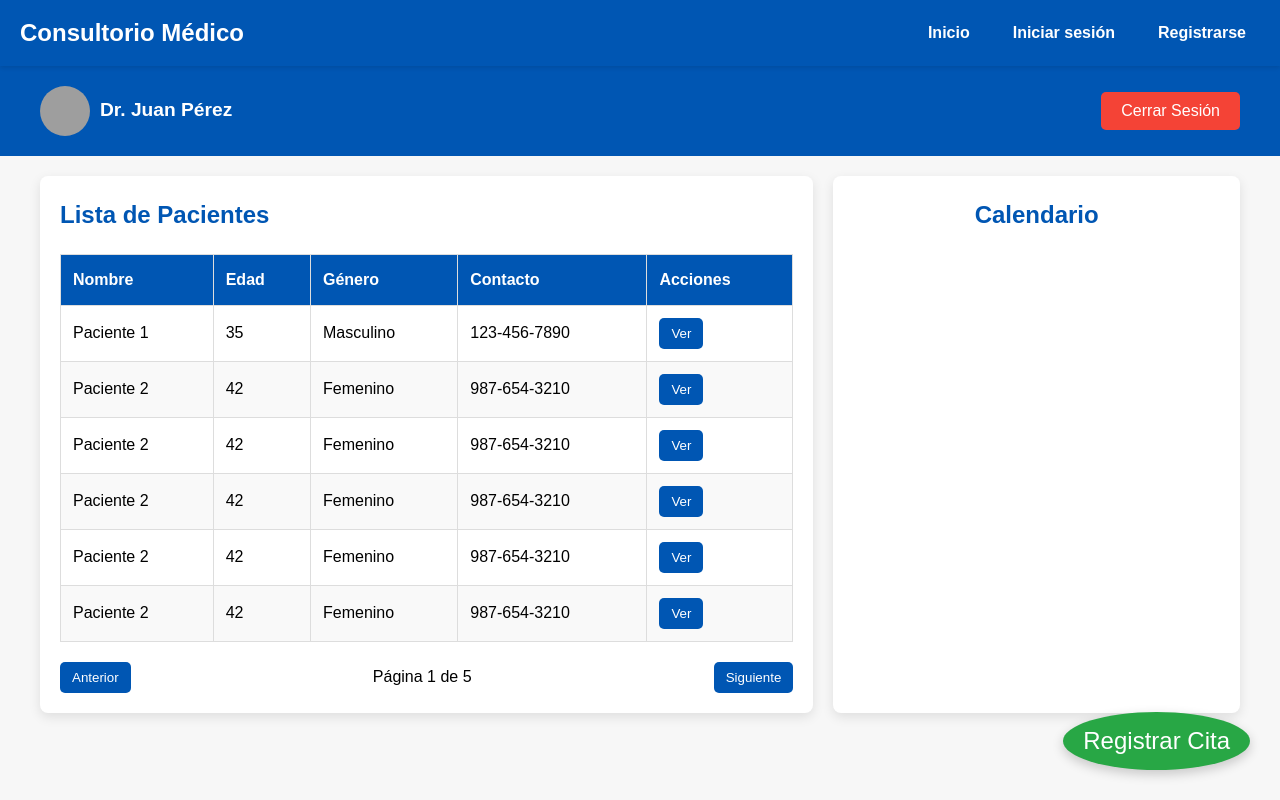
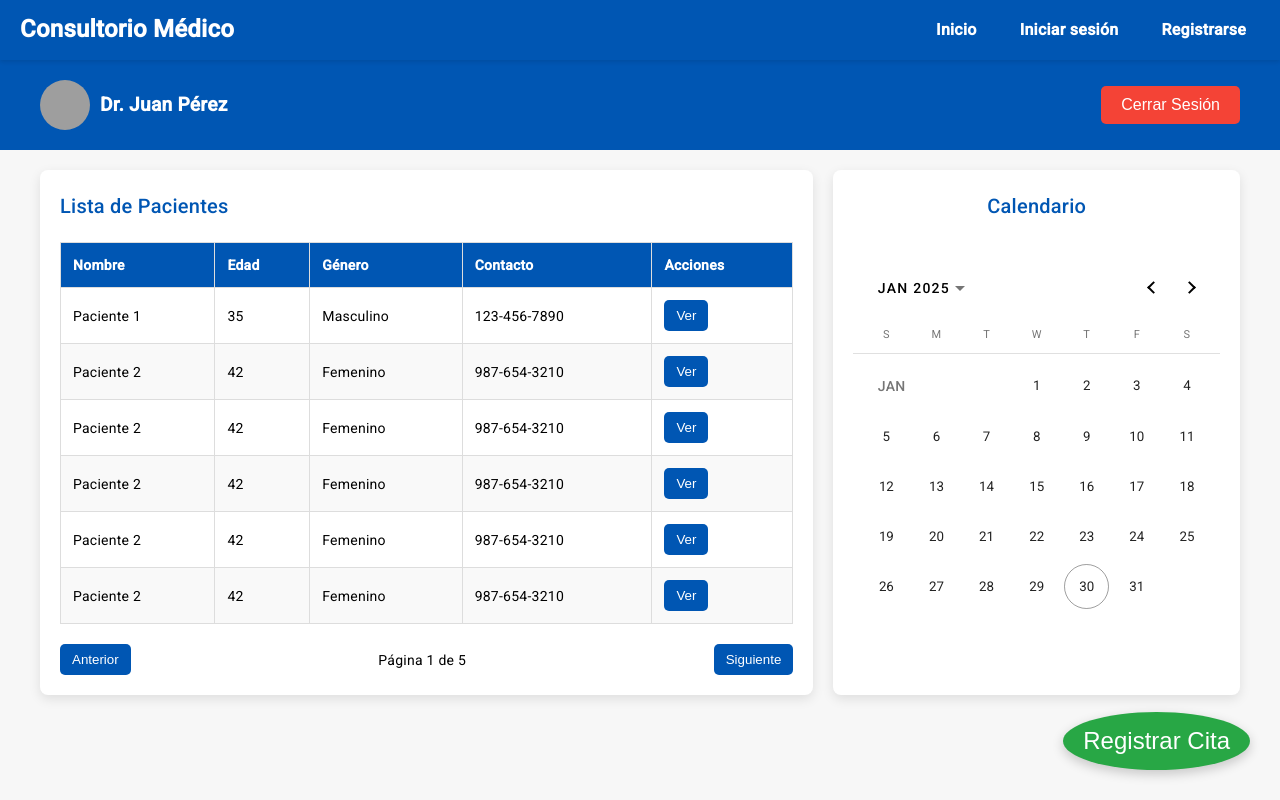
Before and after one commit to JeffersonDaviid/Citas-medicas, an Angular app: page /perfil in a window 1280 px wide. Shown: the top 800 px of the page. Built offline with nearby package versions, Linux system fonts and the light colour scheme; grey boxes are pictures that could not be loaded.

Commit message:
Calendario agredgado
Se incorporo una librería calendario, se implemento el calendario en el perfil del doctor, de igual manera coloque metodos en el ts y en back para la consulta por fecha especifica.

```diff
--- a/angular.json
+++ b/angular.json
@@ -25,6 +25,7 @@
               "src/assets"
             ],
             "styles": [
+              "@angular/material/prebuilt-themes/indigo-pink.css",
               "src/styles.css"
             ],
             "scripts": []
@@ -87,6 +88,7 @@
               "src/assets"
             ],
             "styles": [
+              "@angular/material/prebuilt-themes/indigo-pink.css",
               "src/styles.css"
             ],
             "scripts": []
--- a/package.json
+++ b/package.json
@@ -11,10 +11,12 @@
   "private": true,
   "dependencies": {
     "@angular/animations": "^16.2.0",
+    "@angular/cdk": "^16.2.14",
     "@angular/common": "^16.2.0",
     "@angular/compiler": "^16.2.0",
     "@angular/core": "^16.2.0",
     "@angular/forms": "^16.2.0",
+    "@angular/material": "^16.2.14",
     "@angular/platform-browser": "^16.2.0",
     "@angular/platform-browser-dynamic": "^16.2.0",
     "@angular/router": "^16.2.0",
--- a/src/app/components/dashboard-perfil/dashboard-perfil.component.css
+++ b/src/app/components/dashboard-perfil/dashboard-perfil.component.css
@@ -119,6 +119,7 @@ button:hover {
 /* Calendario */
 .calendar-section {
   flex: 1;
+  padding: 16px;
   background-color: #fff;
   border-radius: 8px;
   box-shadow: 0 4px 12px rgba(0, 0, 0, 0.1);
@@ -129,6 +130,10 @@ button:hover {
 .calendar-section h2 {
   color: #0056b3;
   margin-bottom: 20px;
+}
+
+mat-calendar {
+  margin: 0 auto;
 }
 
 /* Botón Registrar Cita */
--- a/src/app/components/dashboard-perfil/dashboard-perfil.component.html
+++ b/src/app/components/dashboard-perfil/dashboard-perfil.component.html
@@ -36,19 +36,25 @@
           </tbody>
         </table>
         <div class="pagination">
-          <button (click)="previousPage()" [disabled]="currentPage === 1">Anterior</button>
+          <button (click)="previousPage()" [disabled]="currentPage === 1">
+            Anterior
+          </button>
           <span>Página {{ currentPage }} de {{ totalPages }}</span>
-          <button (click)="nextPage()" [disabled]="currentPage === totalPages">Siguiente</button>
+          <button (click)="nextPage()" [disabled]="currentPage === totalPages">
+            Siguiente
+          </button>
         </div>
       </div>
     </section>
 
     <section class="calendar-section">
       <h2>Calendario</h2>
-      <!-- <mat-calendar (selectedChange)="onDateChange($event)"></mat-calendar> -->
+      <mat-calendar (selectedChange)="onDateChange($event)"></mat-calendar>
     </section>
   </main>
 
   <!-- Botón para registrar citas -->
-  <button class="add-appointment-btn" (click)="addAppointment()">Registrar Cita</button>
+  <button class="add-appointment-btn" (click)="addAppointment()">
+    Registrar Cita
+  </button>
 </div>
--- a/src/app/components/dashboard-perfil/dashboard-perfil.component.ts
+++ b/src/app/components/dashboard-perfil/dashboard-perfil.component.ts
@@ -1,3 +1,4 @@
+import { HttpClient } from '@angular/common/http';
 import { Component, OnInit } from '@angular/core';
 
 @Component({
@@ -54,7 +55,12 @@ export class DashboardPerfilComponent implements OnInit {
   currentPage = 1;
   totalPages = 5;
 
-  constructor() {}
+  // Fecha seleccionada
+  selectedDate: Date | null = null;
+  // Citas cargadas desde el backend
+  appointments: any[] = [];
+
+  constructor(private http: HttpClient) {}
 
   ngOnInit(): void {}
 
@@ -62,10 +68,29 @@ export class DashboardPerfilComponent implements OnInit {
     console.log('Cerrar sesión');
   }
 
+  // Método que maneja la selección de la fecha en el calendario
   onDateChange(date: Date): void {
+    this.selectedDate = date;
     console.log('Fecha seleccionada:', date);
     // Lógica para filtrar pacientes por fecha.
+    // Llama al backend para obtener las citas del día seleccionado
+    this.getCitasPorFecha(this.selectedDate);
   }
+
+  // Método para obtener las citas del día desde el backend
+  getCitasPorFecha(date: Date): void {
+    const formattedDate = date.toISOString().split('T')[0]; // Formatea la fecha como YYYY-MM-DD
+    this.http.get(`http://localhost:3600/citas-por-fecha?fecha=${formattedDate}`).subscribe(
+      (response: any) => {
+        this.appointments = response.citas; // Asigna las citas recibidas
+        console.log('Citas para la fecha seleccionada:', this.appointments);
+      },
+      (error) => {
+        console.error('Error al obtener citas:', error);
+      }
+    );
+  }
+
 
   addAppointment(): void {
     console.log('Registrar cita');
--- a/src/index.html
+++ b/src/index.html
@@ -7,9 +7,12 @@
   <base href="/">
   <meta name="viewport" content="width=device-width, initial-scale=1">
   <link rel="icon" type="image/x-icon" href="favicon.ico">
+  <link rel="preconnect" href="https://fonts.gstatic.com">
+  <link href="https://fonts.googleapis.com/css2?family=Roboto:wght@300;400;500&display=swap" rel="stylesheet">
+  <link href="https://fonts.googleapis.com/icon?family=Material+Icons" rel="stylesheet">
 </head>
 
-<body>
+<body class="mat-typography">
 
 
   <app-root></app-root>
--- a/src/styles.css
+++ b/src/styles.css
@@ -9,3 +9,6 @@ body {
   font-family: "Arial", sans-serif;
   line-height: 1.6;
 }
+
+html, body { height: 100%; }
+body { margin: 0; font-family: Roboto, "Helvetica Neue", sans-serif; }
```
Also changed, not shown: src/app/app.module.ts (+12 -1 lines), 1 other file (tests, documents, lock files or other folders).
